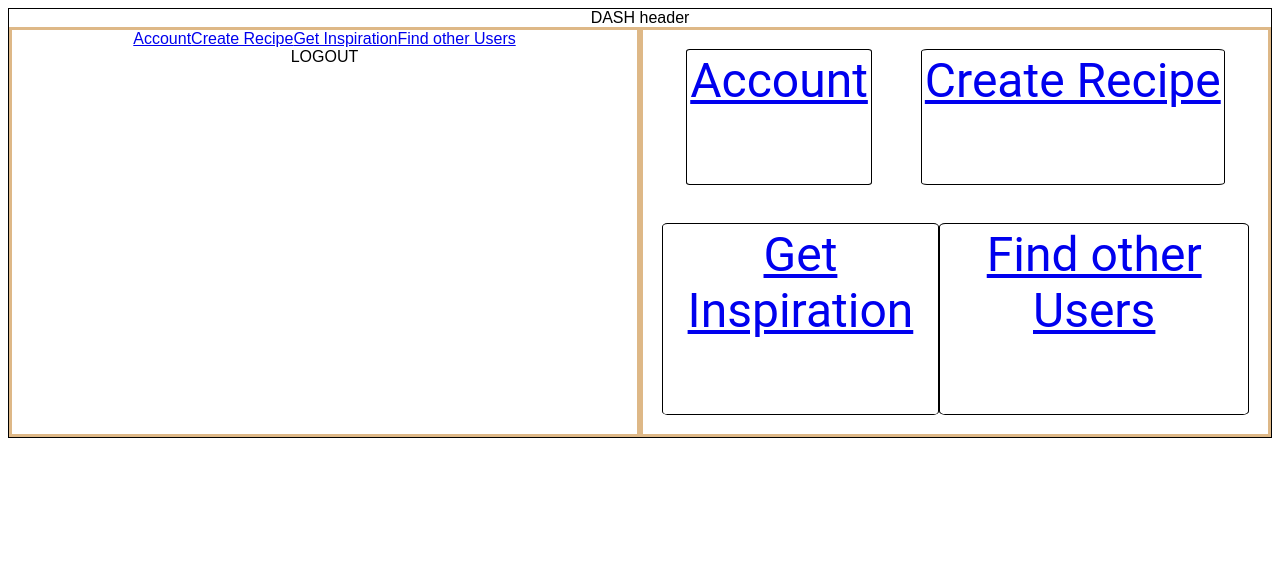
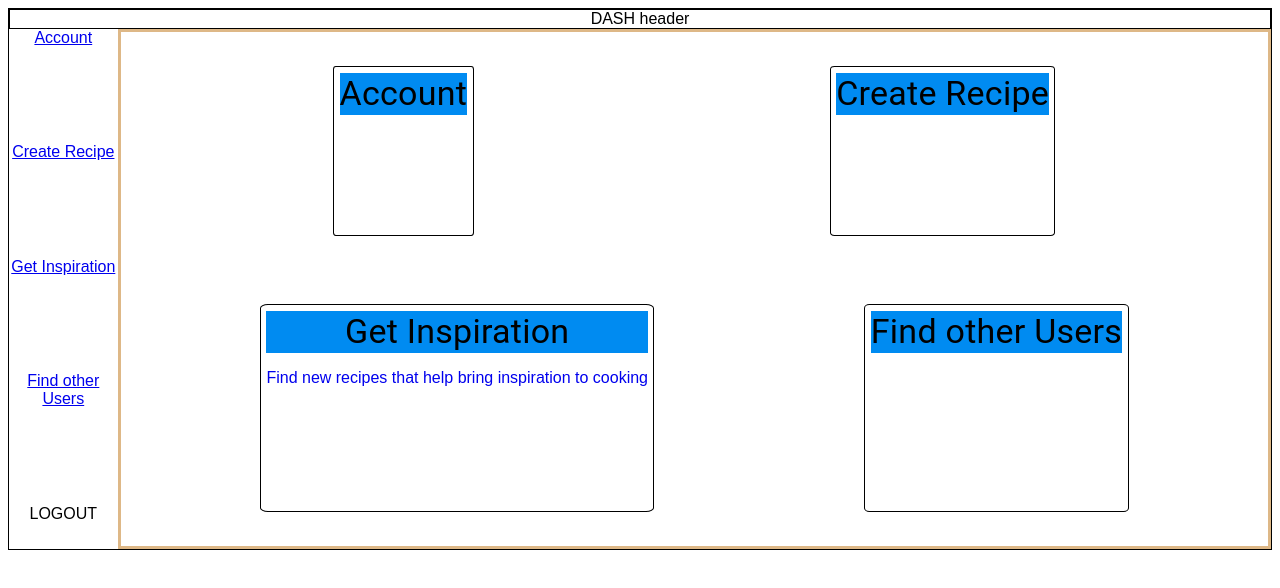
Before and after one commit to Chubbard022/recipeBookFE, a React (Create React App) app: page /dashboard in a window 1280 px wide. Shown: the top 588 px of the page. Built offline with nearby package versions, Linux system fonts and the light colour scheme.

Commit message:
adding classNames to each dashboard component

```diff
--- a/src/Components/Dashboard/DashHeader.js
+++ b/src/Components/Dashboard/DashHeader.js
@@ -1,9 +1,9 @@
 import React from "react"
-
+import "../../styles.css"
 
 function DashHeader(props){
     return(
-        <div>
+        <div className="dashboardHeader">
             DASH header
         </div>
     )
--- a/src/Components/Dashboard/Dashboard.js
+++ b/src/Components/Dashboard/Dashboard.js
@@ -17,25 +17,33 @@ export const Dashboard = () =>{
                     <SideBar />
                         <div className="dashboardComp">
                             <div className="dashboardLayer">
-                                <Link className="DashboardBlock" to="/account">
-                                    <Typography variant="h3" component="h2" gutterBottom>
+                                <div className="DashboardBlock">
+                                    <Link className="link" to="/account">
+                                        <Typography className="CardTitle"  variant="h4" component="h2" gutterBottom>
                                             Account
                                         </Typography>
                                     </Link>
-                                <Link className="DashboardBlock" to="/recipemaker">
-                                    <Typography variant="h3" component="h2" gutterBottom>
+                                </div>
+                                <div className="DashboardBlock">
+                                    <Link className="link" to="/recipemaker">
+                                        <Typography className="CardTitle"  variant="h4" component="h2" gutterBottom>
                                             Create Recipe
                                         </Typography>
                                     </Link>
                                 </div>
+                            </div>
                             <div className="dashboardLayer">
-                                <Link className="DashboardBlock" to="/inspiration">
-                                    <Typography variant="h3" component="h2" gutterBottom>
+                                <div className="DashboardBlock">
+                                    <Link className="link" to="/inspiration">
+                                        <Typography className="CardTitle" variant="h4" component="h2" gutterBottom>
                                             Get Inspiration
                                         </Typography>
+                                        <p>Find new recipes that help bring inspiration to cooking </p>
                                     </Link>
-                                <Link className="DashboardBlock" to="/social">
-                                    <Typography variant="h3" component="h2" gutterBottom>
+                                </div>
+                                <div className="DashboardBlock">
+                                    <Link className="link" to="/social">
+                                        <Typography className="CardTitle" variant="h4" component="h2" gutterBottom>
                                             Find other Users
                                         </Typography>
                                     </Link>
@@ -43,5 +51,6 @@ export const Dashboard = () =>{
                             </div>
                         </div>
                 </div>
+        </div>
     )
 }
--- a/src/Components/Dashboard/SideBar.js
+++ b/src/Components/Dashboard/SideBar.js
@@ -4,8 +4,8 @@ import Typography from '@material-ui/core/Typography';
 
 function SideBar(props){
     return(
-        <div className="dashboardComp">
-            <div>
+        <div className="sideBar">
+            <div className="sideBarLinks">
                 <Link to="/account">
                     Account
                 </Link>
@@ -18,9 +18,9 @@ function SideBar(props){
                 <Link to="/social">
                     Find other Users
                 </Link>
-            </div>
                 <div>
                     LOGOUT
+                </div>
             </div>
         </div>
     )
```
Lines whose indentation alone changed are shown as unchanged.
